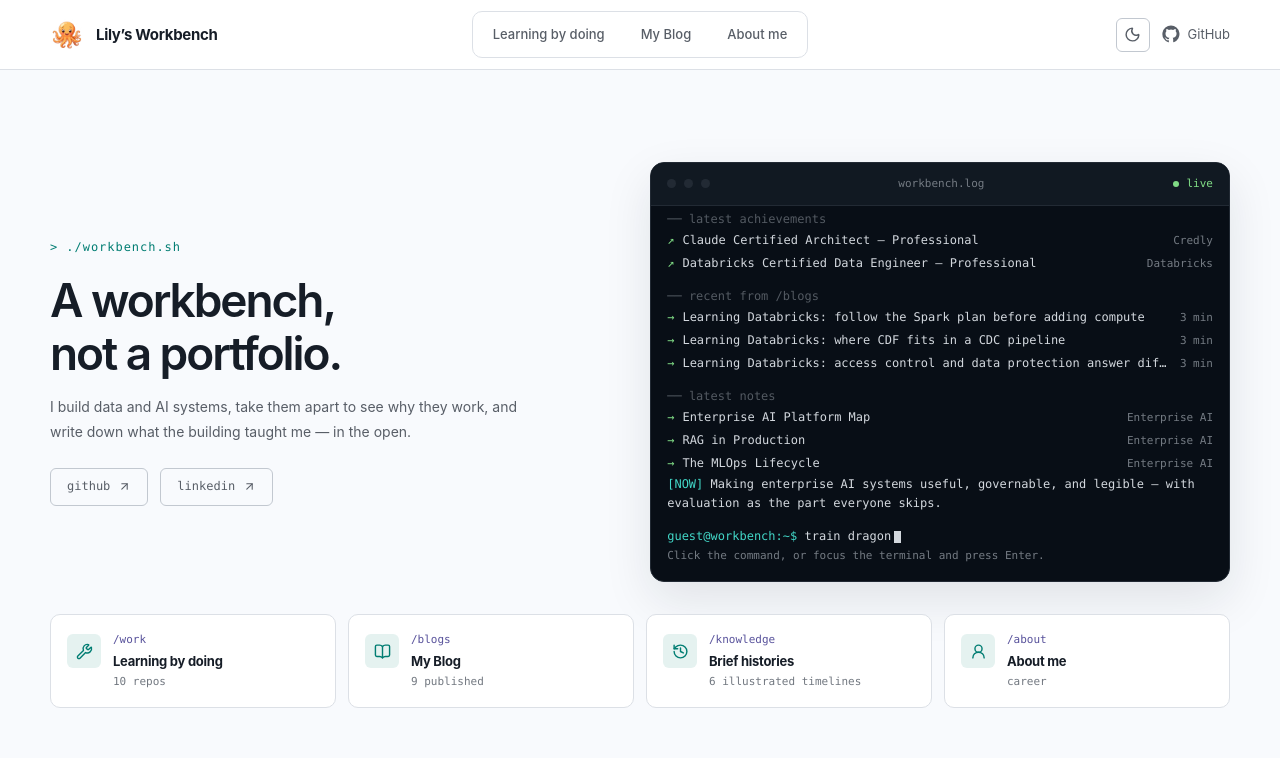
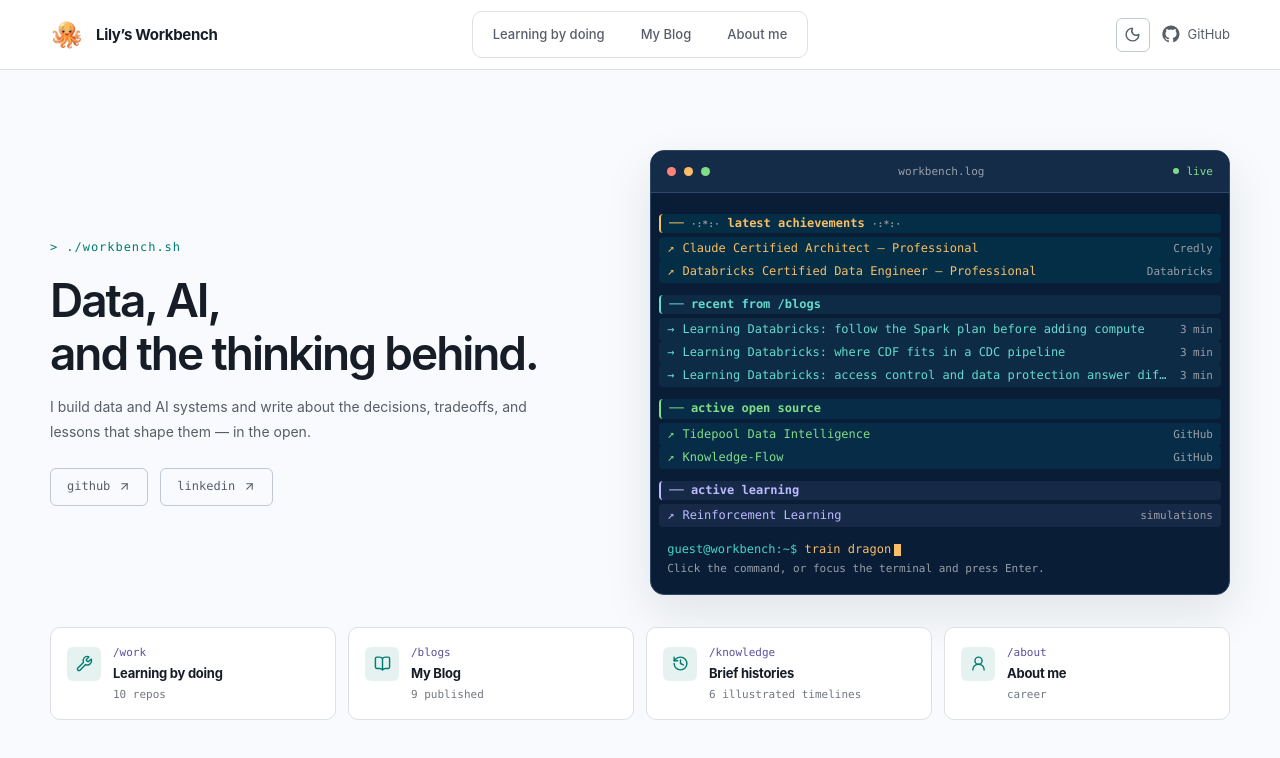
Before and after one commit to Lily-Feng/Lily-Feng.github.io, a React (Vite) app: page / in a window 1280 px wide. Shown: the top 758 px of the page. Built offline with nearby package versions, Linux system fonts and the light colour scheme.

Commit message:
minor issue fixes

```diff
--- a/src/components/BootTerminal.tsx
+++ b/src/components/BootTerminal.tsx
@@ -2,41 +2,52 @@ import { useEffect, useRef, useState } from "react";
 import { Link } from "react-router-dom";
 import { documents, isExternal } from "../lib/content";
 import { documentPath } from "../lib/format";
-import { profile } from "../data/resume";
+import { workTiers } from "../data/work";
 import { terminalCommand } from "../data/terminalCommands";
 
 /**
- * Recent achievements and writing. Credential and content entries are real
- * links; credentials awaiting a URL remain plain text.
+ * Recent achievements, writing, and active work, with real links to each entry.
  */
+type SectionTone = "achievement" | "writing" | "work" | "learning";
+
 type Line =
   | { kind: "log"; tag: string; text: string; tone?: "ok" | "dim" }
-  | { kind: "head"; text: string }
-  | { kind: "entry"; to?: string; href?: string; label: string; meta: string }
+  | { kind: "head"; text: string; tone: SectionTone }
+  | { kind: "entry"; to?: string; href?: string; label: string; meta: string; tone: SectionTone }
   | { kind: "prompt" };
 
 function buildLines(): Line[] {
   const posts = documents.filter((document) => document.kind !== "note");
-  const notes = documents.filter((document) => document.kind === "note");
+  const activeProjects = workTiers.flatMap((tier) => tier.repos)
+    .filter((repo) => repo.development === "active" && repo.repoUrl);
+  const reinforcementLearning = workTiers.find((tier) => tier.id === "notes")?.repos
+    .find((repo) => repo.id === "reinforcement-learning");
+  const learning: Line[] = [];
+
+  if (reinforcementLearning?.siteUrl) {
+    learning.push({ kind: "entry", href: reinforcementLearning.siteUrl, label: reinforcementLearning.name, meta: "simulations", tone: "learning" });
+  }
 
   return [
-    { kind: "head", text: "latest achievements" },
-    { kind: "entry", href: "https://www.credly.com/badges/f05563fe-19bb-42b8-8c97-3c3fba108300", label: "Claude Certified Architect — Professional", meta: "Credly" },
-    { kind: "entry", href: "https://credentials.databricks.com/2e2529b8-37b7-44ce-a4e2-b7234fe47208#acc.6KT9qkrz", label: "Databricks Certified Data Engineer — Professional", meta: "Databricks" },
-    { kind: "head", text: "recent from /blogs" },
+    { kind: "head", text: "latest achievements", tone: "achievement" },
+    { kind: "entry", href: "https://www.credly.com/badges/f05563fe-19bb-42b8-8c97-3c3fba108300", label: "Claude Certified Architect — Professional", meta: "Credly", tone: "achievement" },
+    { kind: "entry", href: "https://credentials.databricks.com/2e2529b8-37b7-44ce-a4e2-b7234fe47208#acc.6KT9qkrz", label: "Databricks Certified Data Engineer — Professional", meta: "Databricks", tone: "achievement" },
+    { kind: "head", text: "recent from /blogs", tone: "writing" },
     ...posts.slice(0, 3).map((document): Line => (
       isExternal(document)
-        ? { kind: "entry", href: document.url, label: document.title, meta: document.source ?? "external" }
-        : { kind: "entry", to: documentPath(document.slug), label: document.title, meta: `${document.readingMinutes} min` }
+        ? { kind: "entry", href: document.url, label: document.title, meta: document.source ?? "external", tone: "writing" }
+        : { kind: "entry", to: documentPath(document.slug), label: document.title, meta: `${document.readingMinutes} min`, tone: "writing" }
     )),
-    { kind: "head", text: "latest notes" },
-    ...notes.slice(0, 3).map((document): Line => ({
+    { kind: "head", text: "active open source", tone: "work" },
+    ...activeProjects.map((repo): Line => ({
       kind: "entry",
-      to: documentPath(document.slug),
-      label: document.title,
-      meta: document.domain,
+      href: repo.repoUrl,
+      label: repo.name,
+      meta: "GitHub",
+      tone: "work",
     })),
-    { kind: "log", tag: "now", text: profile.now, tone: "ok" },
+    { kind: "head", text: "active learning", tone: "learning" },
+    ...learning,
     { kind: "prompt" },
   ];
 }
@@ -80,7 +91,7 @@ export function BootTerminal() {
         className="terminal-body"
         ref={bodyRef}
         tabIndex={0}
-        aria-label="Latest achievements and recent entries"
+        aria-label="Latest achievements, writing, active open source, and active learning"
         onKeyDown={(event) => {
           if (event.key === "Enter" && event.target === event.currentTarget && shown >= lines.length) {
             event.preventDefault();
@@ -90,7 +101,10 @@ export function BootTerminal() {
       >
         {lines.slice(0, shown).map((line, index) => {
           if (line.kind === "head") {
-            return <p className="term-head" key={index}>{line.text}</p>;
+            const label = line.tone === "achievement"
+              ? <><span className="term-star" aria-hidden="true">·:*:·</span>{" "}{line.text}{" "}<span className="term-star" aria-hidden="true">·:*:·</span></>
+              : line.text;
+            return <p className="term-head" data-tone={line.tone} key={index}>{label}</p>;
           }
           if (line.kind === "entry") {
             const body = (
@@ -101,8 +115,8 @@ export function BootTerminal() {
               </>
             );
             return line.href
-              ? <a className="term-entry" href={line.href} target="_blank" rel="noreferrer" key={index}>{body}</a>
-              : <Link className="term-entry" to={line.to!} key={index}>{body}</Link>;
+              ? <a className="term-entry" data-tone={line.tone} href={line.href} target="_blank" rel="noreferrer" key={index}>{body}</a>
+              : <Link className="term-entry" data-tone={line.tone} to={line.to!} key={index}>{body}</Link>;
           }
           if (line.kind === "prompt") {
             return (
--- a/src/components/HomePage.tsx
+++ b/src/components/HomePage.tsx
@@ -52,10 +52,10 @@ export function HomePage() {
           <p className="bench-command">
             {command}<i className="bench-caret" />
           </p>
-          <h1>A workbench,<br />not a portfolio.</h1>
+          <h1>Data, AI,<br />and the thinking behind.</h1>
           <p className="bench-copy">
-            I build data and AI systems, take them apart to see why they work, and
-            write down what the building taught me — in the open.
+            I build data and AI systems and write about the decisions, tradeoffs,
+            and lessons that shape them — in the open.
           </p>
           <div className="bench-links">
             <a href={profile.links.github} target="_blank" rel="noreferrer">
--- a/src/data/resume.ts
+++ b/src/data/resume.ts
@@ -30,7 +30,7 @@ export const profile = {
   title: "Senior Staff Software Engineer — Data & AI Platforms",
   summary: "Senior Staff Software Engineer with 15+ years of experience evolving from enterprise BI and performance engineering to Data & AI platform architecture and agentic AI systems. Designs enterprise-scale AI and analytics platforms spanning agentic workflows, MCP and tool integration, semantic layers, Databricks, Power BI, Azure, security, and observability. Hands-on experience building agentic workforce solutions for enterprise infrastructure operations and developing AI products in a rapid changing small AI micro-pod style.",
   // Shown on the home page.
-  now: "Making enterprise AI systems useful, governable, and legible — with evaluation as the part everyone skips.",
+  now: "Building open-source projects, learning by doing, and sharing what I learn.",
   links: {
     linkedin: "https://www.linkedin.com/in/lilyf/",
     github: "https://github.com/Lily-Feng",
--- a/src/styles/home.css
+++ b/src/styles/home.css
@@ -83,19 +83,10 @@
    local scope — the same exception .globe-shell takes. Documented in
    docs/design-system.md. */
 .terminal {
-  --term-bg:      oklch(16% 0.020 var(--hue-neutral));
-  --term-bar:     oklch(21% 0.022 var(--hue-neutral));
-  --term-line:    oklch(28% 0.022 var(--hue-neutral));
-  --term-text:    oklch(88% 0.010 var(--hue-neutral));
-  --term-dim:     oklch(58% 0.015 var(--hue-neutral));
-  --term-accent:  oklch(80% 0.125 var(--hue-accent));
-  --term-go:      oklch(82% 0.150 145);
-
   display: flex;
   flex-direction: column;
-  /* Sized for the most lines the log can ever hold (3 posts + 3 notes + a
-     two-line NOW), not for however much content exists today. */
-  height: 420px;
+  /* Keep the home page compact; longer activity logs scroll inside the panel. */
+  height: 445px;
   border: 1px solid var(--term-line);
   border-radius: var(--radius-lg);
   background: var(--term-bg);
@@ -121,6 +112,9 @@
   border-radius: var(--radius-circle);
   background: var(--term-line);
 }
+.terminal-dots i:nth-child(1) { background: var(--term-close); }
+.terminal-dots i:nth-child(2) { background: var(--term-achievement); }
+.terminal-dots i:nth-child(3) { background: var(--term-work); }
 .terminal-name,
 .terminal-live {
   color: var(--term-dim);
@@ -172,12 +166,29 @@
   color: var(--term-accent);
   text-transform: uppercase;
 }
+.term-head,
+.term-entry { --term-section: var(--term-accent); }
+.terminal [data-tone="achievement"] { --term-section: var(--term-achievement); }
+.terminal [data-tone="writing"] { --term-section: var(--term-writing); }
+.terminal [data-tone="work"] { --term-section: var(--term-work); }
+.terminal [data-tone="learning"] { --term-section: var(--term-learning); }
+
 .term-head {
-  margin-top: var(--space-3);
-  color: var(--term-dim);
-  opacity: 0.7;
+  margin: var(--space-3) calc(var(--space-2) * -1) var(--space-1);
+  padding: 0 var(--space-2);
+  border-left: 2px solid var(--term-section);
+  border-radius: var(--radius-xs);
+  background: var(--term-section-surface);
+  color: var(--term-section);
+  font-weight: var(--weight-semibold);
 }
 .term-head::before { content: "── "; }
+.term-star {
+  color: var(--term-dim);
+  font-size: 0.75em;
+  letter-spacing: 0.05em;
+}
+
 
 /* The entries are the point: real links into the newest writing. */
 .term-entry {
@@ -188,18 +199,19 @@
   margin: 0 calc(var(--space-2) * -1);
   padding: 1px var(--space-2);
   border-radius: var(--radius-xs);
-  color: var(--term-text);
+  color: var(--term-section);
   text-decoration: none;
+  background: var(--term-section-surface);
 }
 .term-entry:hover {
   background: var(--term-bar);
-  color: var(--term-go);
+  color: var(--term-text);
 }
 .term-entry:focus-visible {
   outline: 2px solid var(--term-go);
   outline-offset: 1px;
 }
-.term-bullet { color: var(--term-go); }
+.term-bullet { color: var(--term-section); }
 .term-label {
   overflow: hidden;
   white-space: nowrap;
@@ -220,7 +232,7 @@
   padding: 0;
   border: 0;
   background: transparent;
-  color: var(--term-text);
+  color: var(--term-achievement);
   font: inherit;
   text-align: left;
   cursor: pointer;
--- a/src/styles/tokens.css
+++ b/src/styles/tokens.css
@@ -129,6 +129,26 @@
   --focus-ring-color: var(--accent);
 }
 
+/* Terminal section roles stay readable on its dark surface in either theme. */
+.terminal {
+  --term-bg: oklch(23% 0.055 var(--hue-neutral));
+  --term-bar: oklch(29% 0.060 var(--hue-neutral));
+  --term-line: oklch(40% 0.060 var(--hue-neutral));
+  --term-text: oklch(88% 0.010 var(--hue-neutral));
+  --term-dim: var(--term-muted);
+  --term-accent: oklch(80% 0.125 var(--hue-accent));
+  --term-go: var(--term-work);
+  --term-achievement: oklch(84% 0.125 var(--hue-highlight));
+  --term-writing: oklch(82% 0.110 var(--hue-accent));
+  --term-work: oklch(82% 0.150 145);
+  --term-learning: oklch(82% 0.110 var(--hue-secondary));
+  --term-muted: oklch(70% 0.015 var(--hue-neutral));
+  --term-close: oklch(75% 0.155 25);
+}
+.terminal [data-tone] {
+  --term-section-surface: color-mix(in oklch, var(--term-section) 9%, var(--term-bg));
+}
+
 /* ── 2 + 3. Semantic roles — LIGHT (also the pre-JS default) ─────────────── */
 :root,
 :root[data-theme="light"] {
```
